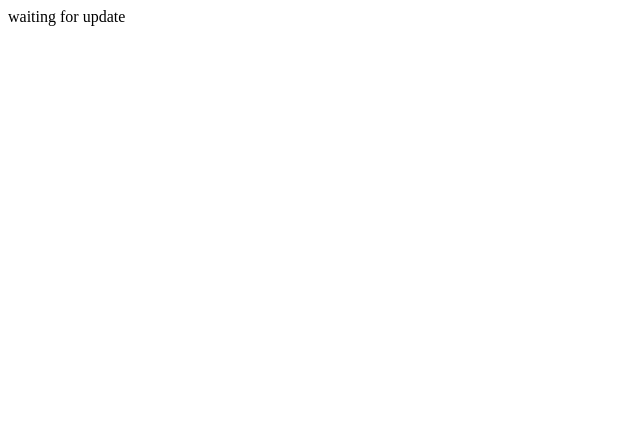
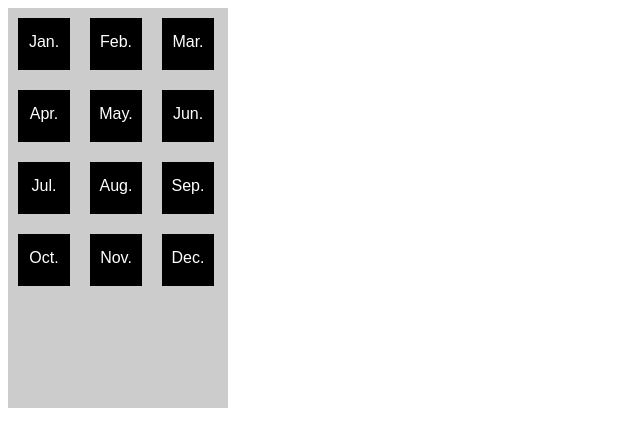
Before and after one commit to ElenoreChang/bootstrap_page, a plain HTML site: page index.html in a window 1280 px wide. Shown: the whole page, without its empty margins (0-640 px from the left). Drawn offline with Linux system fonts and the light colour scheme.

Commit message:
Update index.html

```diff
--- a/index.html
+++ b/index.html
@@ -1 +1,51 @@
-waiting for update
+<!DOCTYPE html PUBLIC "-//W3C//DTD XHTML 1.0 Transitional//EN" "http://www.w3.org/TR/xhtml1/DTD/xhtml1-transitional.dtd">
+<html xmlns="http://www.w3.org/1999/xhtml">
+<head>
+<meta http-equiv="Content-Type" content="text/html; charset=utf-8" />
+<title>No Title</title>
+<style>
+#container {border:none; background: #CCC; width:220px ; height:400px ; float: center;}
+.month {border:1px solid black;; background: black; width: 50px;height: 50px; text-align:center;color:white; font-family: Arial; line-height:45px; margin:10px; float: left;}
+.active {border:1px solid black; background: white; width: 50px;height: 50px; color:red; font-family: Arial; line-height:45px; text-align:center; margin:10px; float: left;}
+#content {border:none; background: #CCC;}
+</style>
+<script>
+window.onload=function(){
+	var oCnt=document.getElementById('container');
+	var aMth=oCnt.getElementsByTagName('div');
+	var oCtt=document.getElementById('content');
+	var aAct=['元旦快乐！','是不是闰月？','三月没有节日','愚人节快乐！','劳动节假期','儿童节快乐','建军节','建党节','中秋','十一假期','双十一','圣诞！'];
+	for(var i=0; i<aMth.length-1; i++){
+		aMth[i].index=i;
+		aMth[i].onmouseover=function(){
+			//alert(typeof(this.index));
+			for(var x=0; x<aMth.length-1; x++){
+				aMth[x].className='month';
+			}
+			this.className='active';
+			oCtt.innerHTML='<h3>'+(parseInt(this.index)+1)+'月活动</h3><p>'+aAct[this.index]+'</p>';
+			//alert(activity[this.index]);
+		}
+	}
+}
+</script>
+</head>
+
+<body>
+<div id='container'>
+	<div class='month'>Jan.</div>
+	<div class='month'>Feb.</div>
+	<div class='month'>Mar.</div><br><br><br><br>
+	<div class='month'>Apr.</div>
+	<div class='month'>May.</div>
+	<div class='month'>Jun.</div><br><br><br><br>
+	<div class='month'>Jul.</div>
+	<div class='month'>Aug.</div>
+	<div class='month'>Sep.</div><br><br><br><br>
+	<div class='month'>Oct.</div>
+	<div class='month'>Nov.</div>
+	<div class='month'>Dec.</div><br><br><br><br>
+	<div id='content'></div>
+</div>
+</div></body>
+</html>
```
